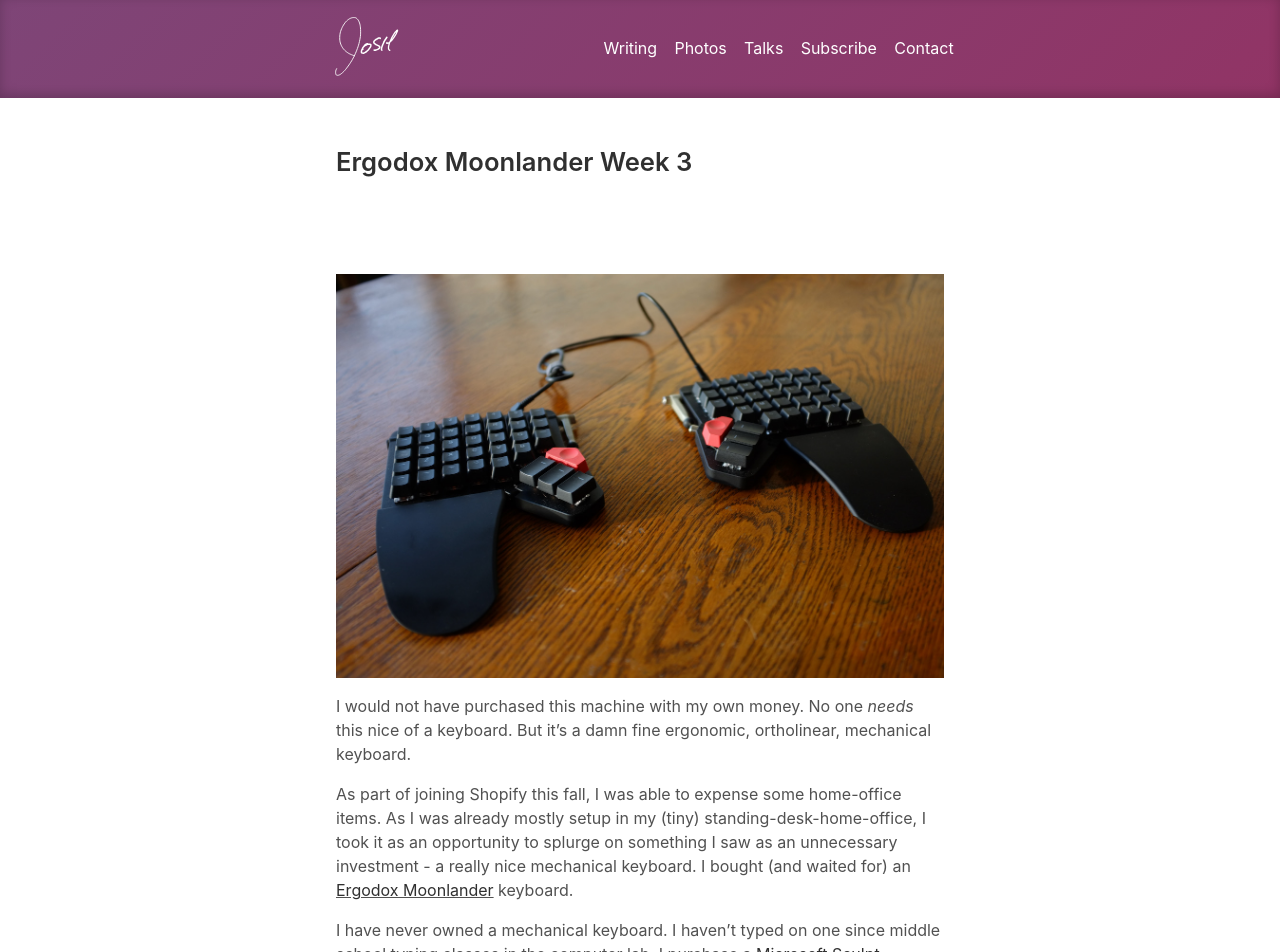
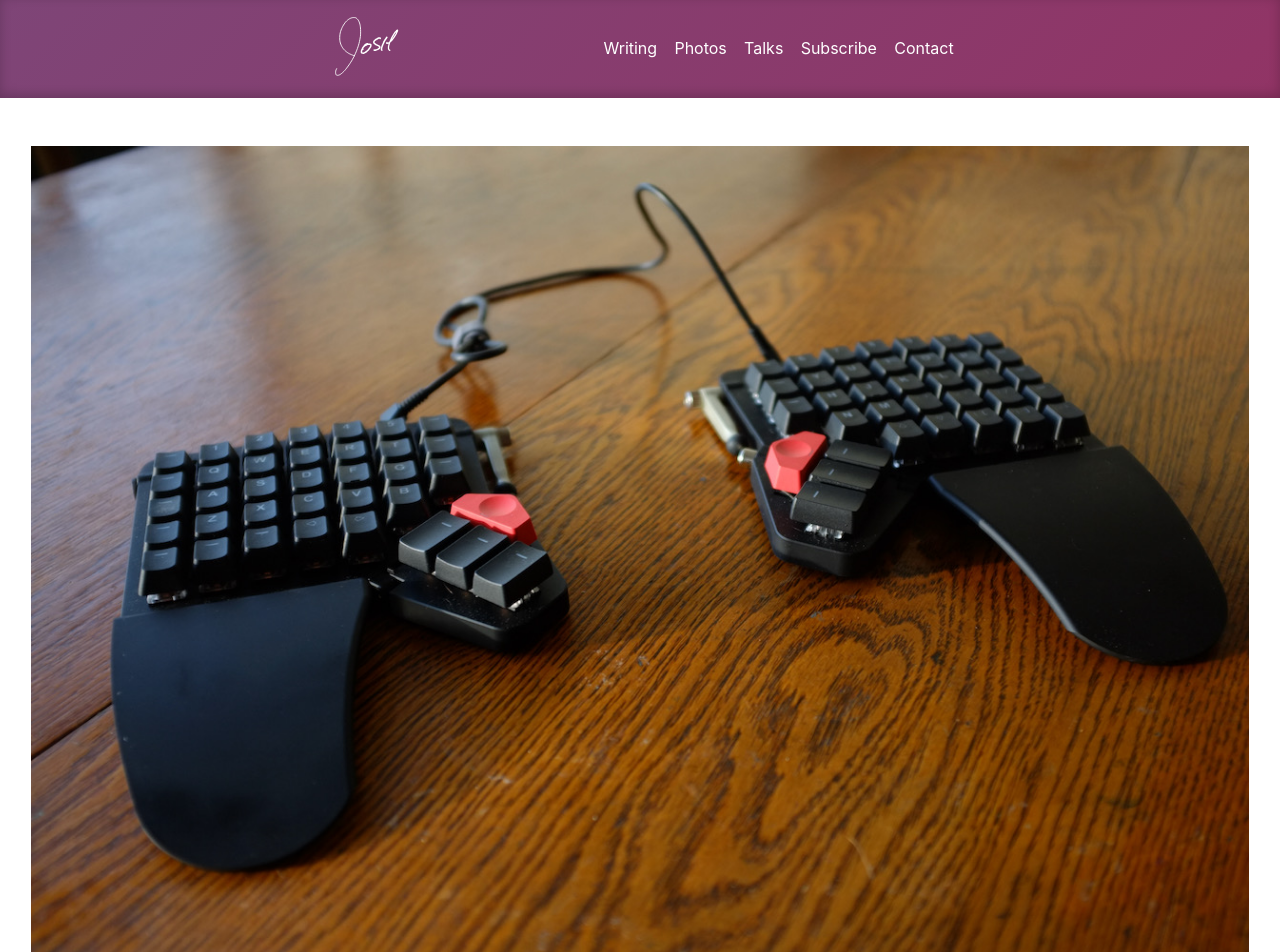
Before and after one commit to joshbeckman/andjosh.github.io, a Jekyll site: the page built from _posts/2020-12-17-ergodox-moonlander-week-3.md, in a window 1280 px wide. Shown: the top 952 px of the page. Built offline with Jekyll 4.4.1, drawn with Linux system fonts in a browser that asks for light colours.

Commit message:
Define feature image

```diff
--- a/_posts/2020-12-17-ergodox-moonlander-week-3.md
+++ b/_posts/2020-12-17-ergodox-moonlander-week-3.md
@@ -1,9 +1,10 @@
 ---
 layout: post
 title: Ergodox Moonlander Week 3
+image: /media/dscf2822.jpeg
 
 ---
-![](/media/dscf2822.jpeg)I would not have purchased this machine with my own money. No one _needs_ this nice of a keyboard. But it's a damn fine ergonomic, ortholinear, mechanical keyboard.
+I would not have purchased this machine with my own money. No one _needs_ this nice of a keyboard. But it's a damn fine ergonomic, ortholinear, mechanical keyboard.
 
 As part of joining Shopify this fall, I was able to expense some home-office items. As I was already mostly setup in my (tiny) standing-desk-home-office, I took it as an opportunity to splurge on something I saw as an unnecessary investment - a really nice mechanical keyboard. I bought (and waited for) an [Ergodox Moonlander](https://www.zsa.io/moonlander/) keyboard.
 
```
